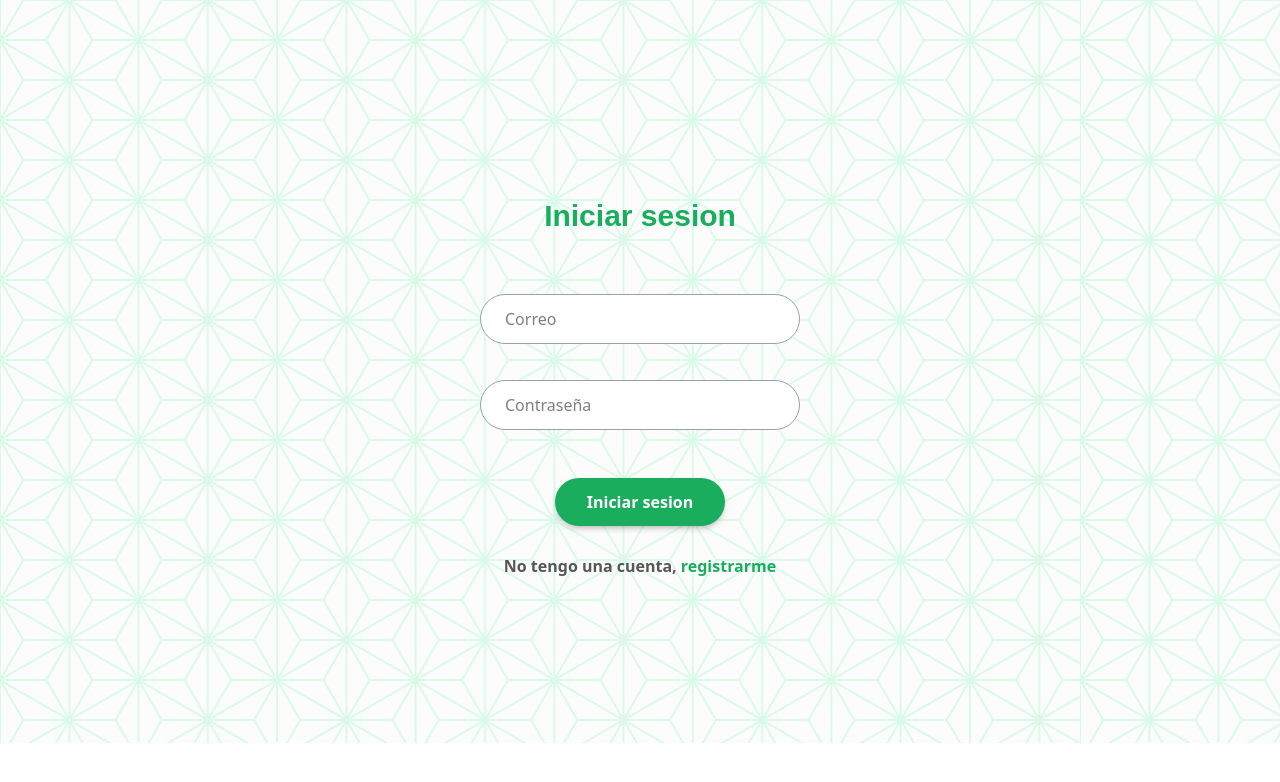
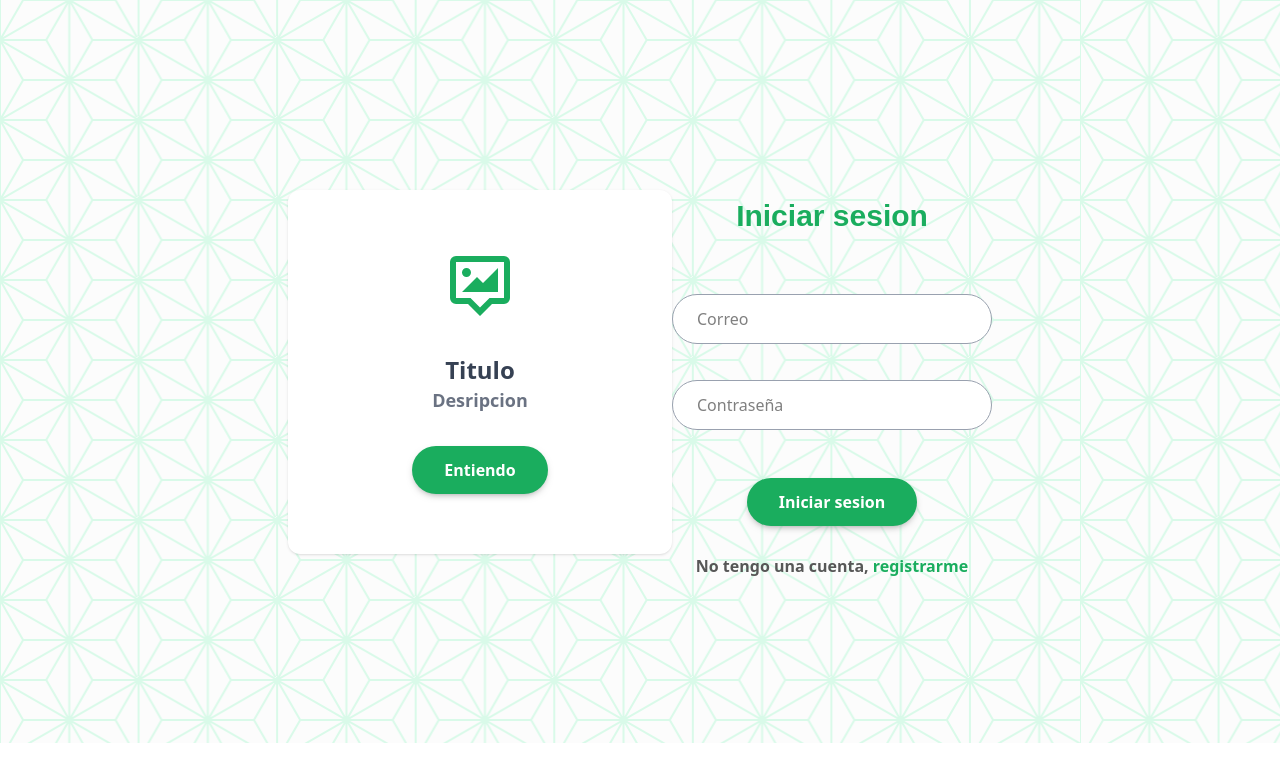
Before and after one commit to IyotoI/chat_my_del_front, a React app: page /login in a window 1280 px wide. Shown: the top 782 px of the page. Built offline with nearby package versions, Linux system fonts and the light colour scheme; no server answers; the HTML template or start-up script is replaced by a standard one.

Commit message:
feat(global): create reusable alert component

```diff
--- a/src/components/atoms/Icon.jsx
+++ b/src/components/atoms/Icon.jsx
@@ -13,6 +13,7 @@ import {
   mdiSendCheck,
   mdiAccountPlus,
   mdiEmailFast,
+  mdiCheckCircleOutline,
 } from "@mdi/js";
 
 export default function IconItem({ color, className, nameIcon, size = 1.2 }) {
@@ -40,6 +41,8 @@ export default function IconItem({ color, className, nameIcon, size = 1.2 }) {
     icnItm = mdiAccountPlus;
   } else if (nameIcon === "emailFast") {
     icnItm = mdiEmailFast;
+  } else if (nameIcon === "checkCircleOutline") {
+    icnItm = mdiCheckCircleOutline;
   } else {
     icnItm = mdiTooltipImageOutline;
   }
--- /dev/null
+++ b/src/components/molecules/AlertCard.jsx
@@ -0,0 +1,19 @@
+import Button from "../atoms/Button";
+import IconItem from "../atoms/Icon";
+
+const AlertCard = ({ titulo, description }) => {
+  return (
+    <div class="w-sm flex flex-col items-center py-15 rounded-xl bg-white shadow-sm">
+      <IconItem color={"#1AAD5E"} size={3} className={"mb-8"} />
+      <h4 class="font-semibold text-2xl flex items-center gap-2 text-gray-700">
+        Titulo
+      </h4>
+      <h4 class="font-semibold text-lg flex items-center gap-2 text-gray-500">
+        Desripcion
+      </h4>
+      <Button color="bg-[#1AAD5E] mt-8">Entiendo</Button>
+    </div>
+  );
+};
+
+export default AlertCard;
--- a/src/components/pages/LoginPage.jsx
+++ b/src/components/pages/LoginPage.jsx
@@ -4,6 +4,7 @@ import FormLogin from "../molecules/form/FormLogin";
 import LoginTemplate from "../templates/LoginTemplate";
 import { useGlobal } from "../../context/GlobalContext";
 import authController from "../../controllers/authController";
+import AlertCard from "../molecules/AlertCard";
 
 export default function LoginPage() {
   const { socket, setInitialState } = useGlobal();
@@ -78,6 +79,7 @@ export default function LoginPage() {
 
   return (
     <LoginTemplate>
+      <AlertCard />
       <FormLogin
         handleLogin={handleLogin}
         payload={payload}
```
